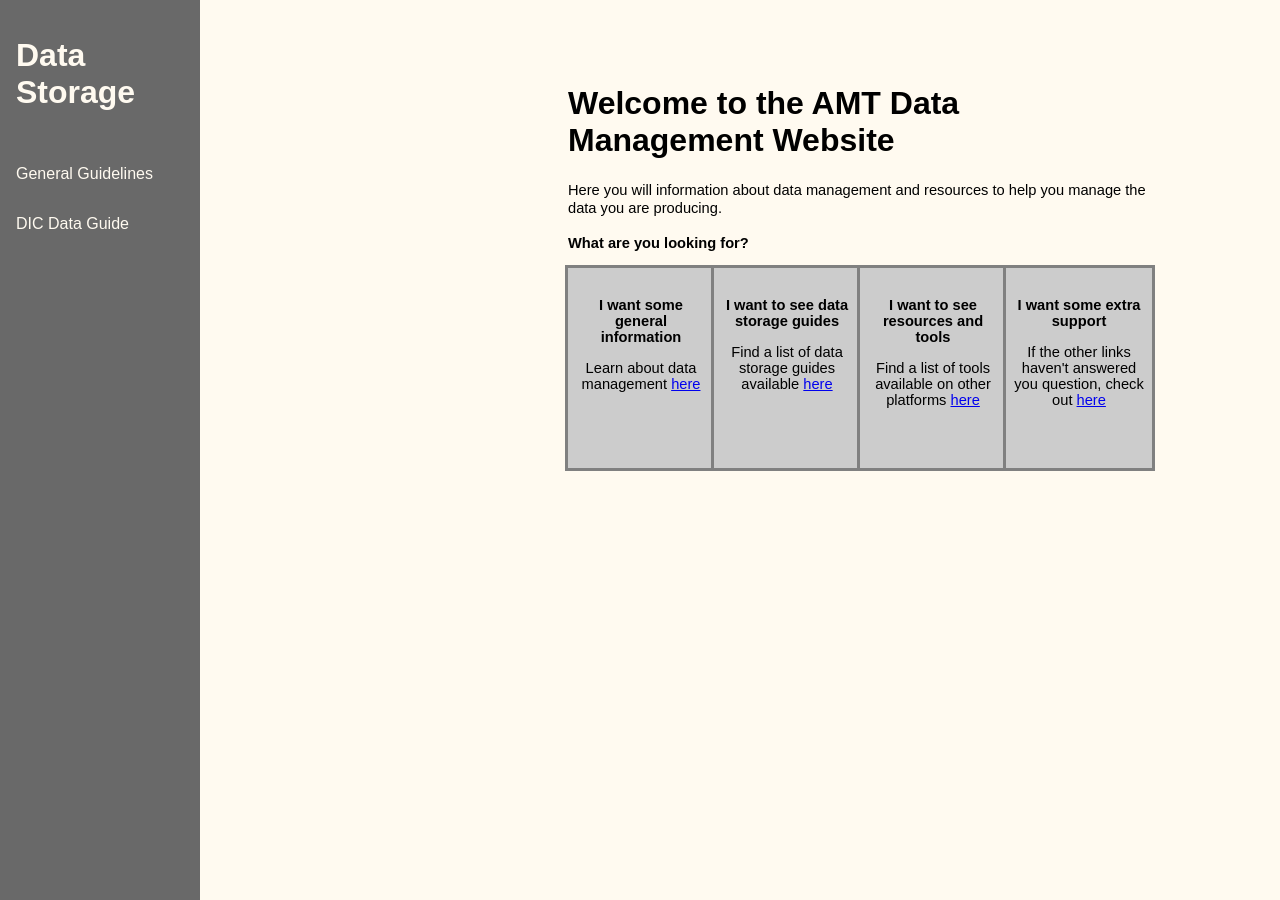
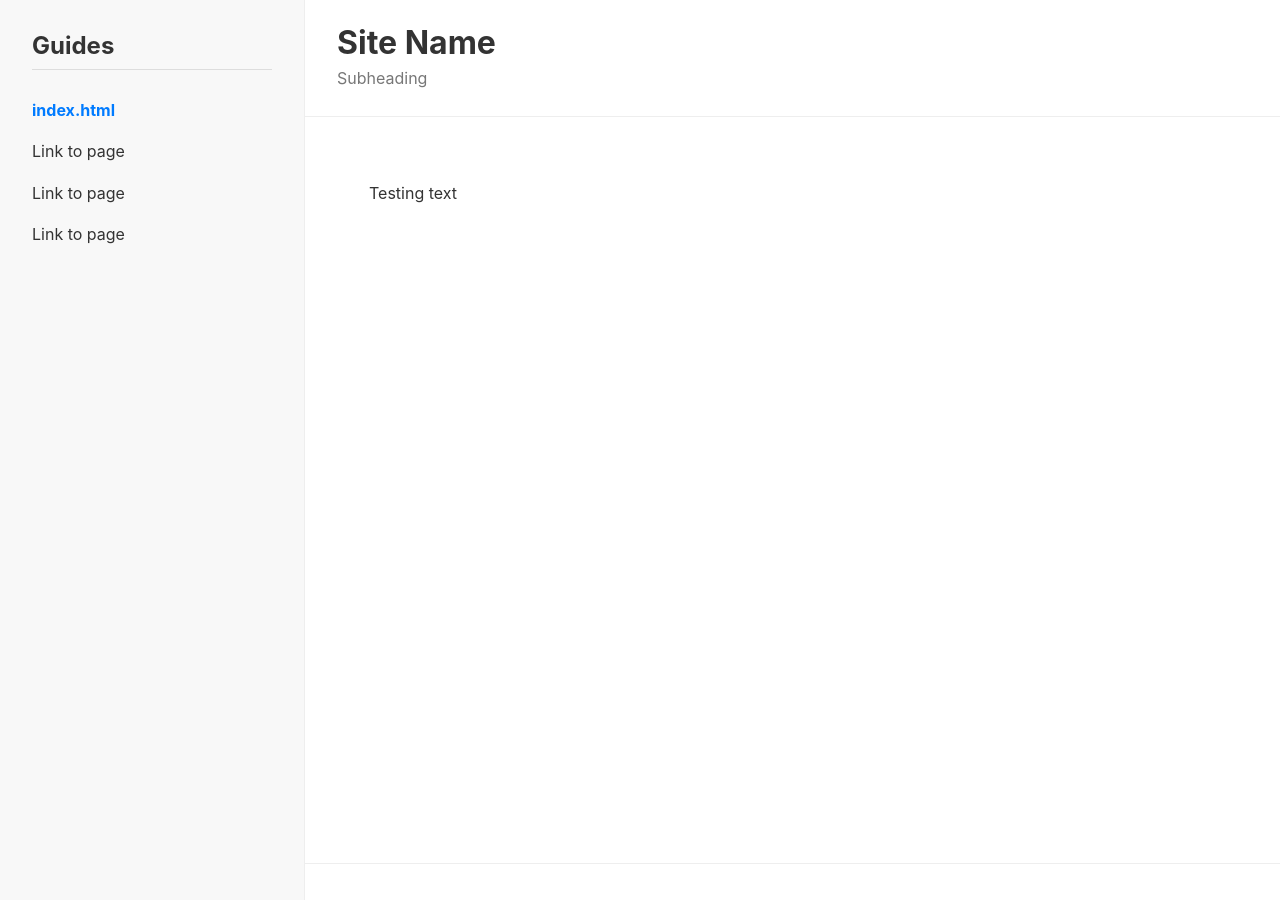
Before and after one commit to Applied-Materials-Technology/data-storage-guide, a Jekyll site: the page built from index.html, in a window 1280 px wide and 900 px high. Built offline with Jekyll 4.4.1, drawn with Linux system fonts in a browser that asks for light colours.

Commit message:
trial new html format

```diff
--- /dev/null
+++ b/_layouts/default_october.html
@@ -0,0 +1,37 @@
+<!DOCTYPE html>
+<html lang="en">
+<head>
+    <meta charset="UTF-8">
+    <meta name="viewport" content="width=device-width, initial-scale=1.0">
+    <title>My Project Guides</title>
+    <link rel="stylesheet" href="../static/style.css">
+</head>
+<body>
+
+    <nav class="sidebar">
+        <h2>Guides</h2>
+        <ul>
+            <li><a href="index.html" class="active">index.html</a></li>
+            <li><a href="page1.html">Link to page</a></li>
+            <li><a href="page2.html">Link to page</a></li>
+            <li><a href="page3.html">Link to page</a></li>
+        </ul>
+    </nav>
+
+    <div class="page-wrapper">
+
+        <header>
+            <h1>Site Name</h1>
+            <p>Subheading</p>
+        </header>
+
+        <main class="content">
+            {{ content }}
+        </main>
+
+        <footer>
+            <p>Footer text.</p>
+        </footer>
+
+    </div> </body>
+</html>
--- a/index.html
+++ b/index.html
@@ -1,29 +1,7 @@
 ---
-layout: default_new
+layout: default_october
 title: Home
 ---
 <div class="content">
-  <h1>Welcome to the AMT Data Management Website</h1>
-  <p align="left" style="line-height: 116%; margin-bottom: 0.28cm"><span style="font-variant: normal"><font color="#000000"><font face="Arial, serif"><font size="2" style="font-size: 11pt"><span lang="en-GB"><span style="font-style: normal"><span style="font-weight: normal">
-  Here you will information about data management and resources to help you manage the data you are producing.
-  </span></span></span></font></font></font></span>
-  </p>
-  <p align="left" style="line-height: 116%; margin-bottom: 0.28cm"><span style="font-variant: normal"><font color="#000000"><font face="Arial, serif"><font size="2" style="font-size: 11pt"><span lang="en-GB"><span style="font-style: normal"><span style="font-weight: normal">
-  <b>What are you looking for?</b>
-<div>
-    <div class="infoblocks"><b>I want some general information</b>
-      <p>Learn about data management <a class="biglink" href="base/info.html">here</a></p>
-    </div>
-    <div class="infoblocks"><b>I want to see data storage guides</b>
-      <p>Find a list of data storage guides available <a class="biglink" href="base/guide_index.html">here</a></p>
-    </div>
-    <div class="infoblocks"><b>I want to see resources and tools</b>
-      <p>Find a list of tools available on other platforms <a class="biglink" href="base/tools.html">here</a></p>
-    </div>
-    <div class="infoblocks"><b>I want some extra support</b>
-      <p>If the other links haven't answered you question, check out <a class="biglink" href="base/support.html">here</a></p>
-    </div>
+    <h>Testing text</h>
 </div>
-  </span></span></span></font></font></font></span>
-  </p>
-</div>
--- /dev/null
+++ b/static/style.css
@@ -0,0 +1,147 @@
+body {
+    font-family: -apple-system, BlinkMacSystemFont, "Segoe UI", Roboto, Helvetica, Arial, sans-serif;
+    line-height: 1.6;
+    background-color: #fff;
+    color: #333;
+    margin: 0;
+    padding: 0;
+    display: flex;
+}
+
+h1, h2, h3 {
+    line-height: 1.2;
+}
+
+a {
+    color: #007bff;
+    text-decoration: none;
+}
+
+a:hover {
+    text-decoration: underline;
+}
+
+code {
+    background-color: #f4f4f4;
+    padding: 2px 6px;
+    border-radius: 4px;
+    font-family: "SFMono-Regular", Consolas, "Liberation Mono", Menlo, monospace;
+}
+
+pre {
+    background-color: #f4f4f4;
+    border: 1px solid #ddd;
+    border-radius: 4px;
+    padding: 1em;
+    overflow-x: auto;
+}
+
+pre code {
+    background-color: transparent;
+    padding: 0;
+}
+
+.sidebar {
+    flex: 0 0 240px;
+    background-color: #f8f8f8;
+    border-right: 1px solid #eee;
+    padding: 2rem;
+
+    position: sticky;
+    top: 0;
+    height: 100vh;
+    overflow-y: auto;
+}
+
+.sidebar h2 {
+    margin-top: 0;
+    border-bottom: 1px solid #ddd;
+    padding-bottom: 0.5rem;
+}
+
+.sidebar ul {
+    list-style: none;
+    padding: 0;
+    margin: 0;
+}
+
+.sidebar li a {
+    display: block;
+    padding: 0.5rem 0;
+    border-radius: 4px;
+    color: #333;
+}
+
+.sidebar li a:hover {
+    background-color: transparent;
+    color: #007bff;
+    text-decoration: none;
+}
+
+.sidebar li a.active {
+    color: #007bff;
+    font-weight: bold;
+}
+
+.page-wrapper {
+    flex: 1;
+    min-width: 0;
+    display: flex;
+    flex-direction: column;
+}
+
+header {
+    background-color: #fff;
+    color: #333;
+    padding: 1.5rem 2rem;
+    border-bottom: 1px solid #eee;
+}
+
+header h1 {
+    margin: 0;
+}
+
+header p {
+    margin: 0.25rem 0 0;
+    color: #777;
+}
+
+footer {
+    text-align: left;
+    padding: 1.5rem 2rem;
+    margin-top: 2rem;
+    font-size: 0.9em;
+    color: #777;
+    border-top: 1px solid #eee;
+}
+
+.content {
+    flex: 1;
+    padding: 2rem;
+}
+
+.content article {
+    max-width: 800px;
+}
+
+@media (max-width: 768px) {
+    body {
+        flex-direction: column;
+    }
+
+    .sidebar {
+        position: static;
+        height: auto;
+        width: 100%;
+        flex-basis: auto;
+        border-right: 0;
+        border-bottom: 1px solid #eee;
+        padding: 1rem;
+        box-sizing: border-box;
+    }
+
+    header, .content, footer {
+        padding-left: 1rem;
+        padding-right: 1rem;
+    }
+}
```
Also changed, not shown: indexv1.html (added, +29 -0 lines).
